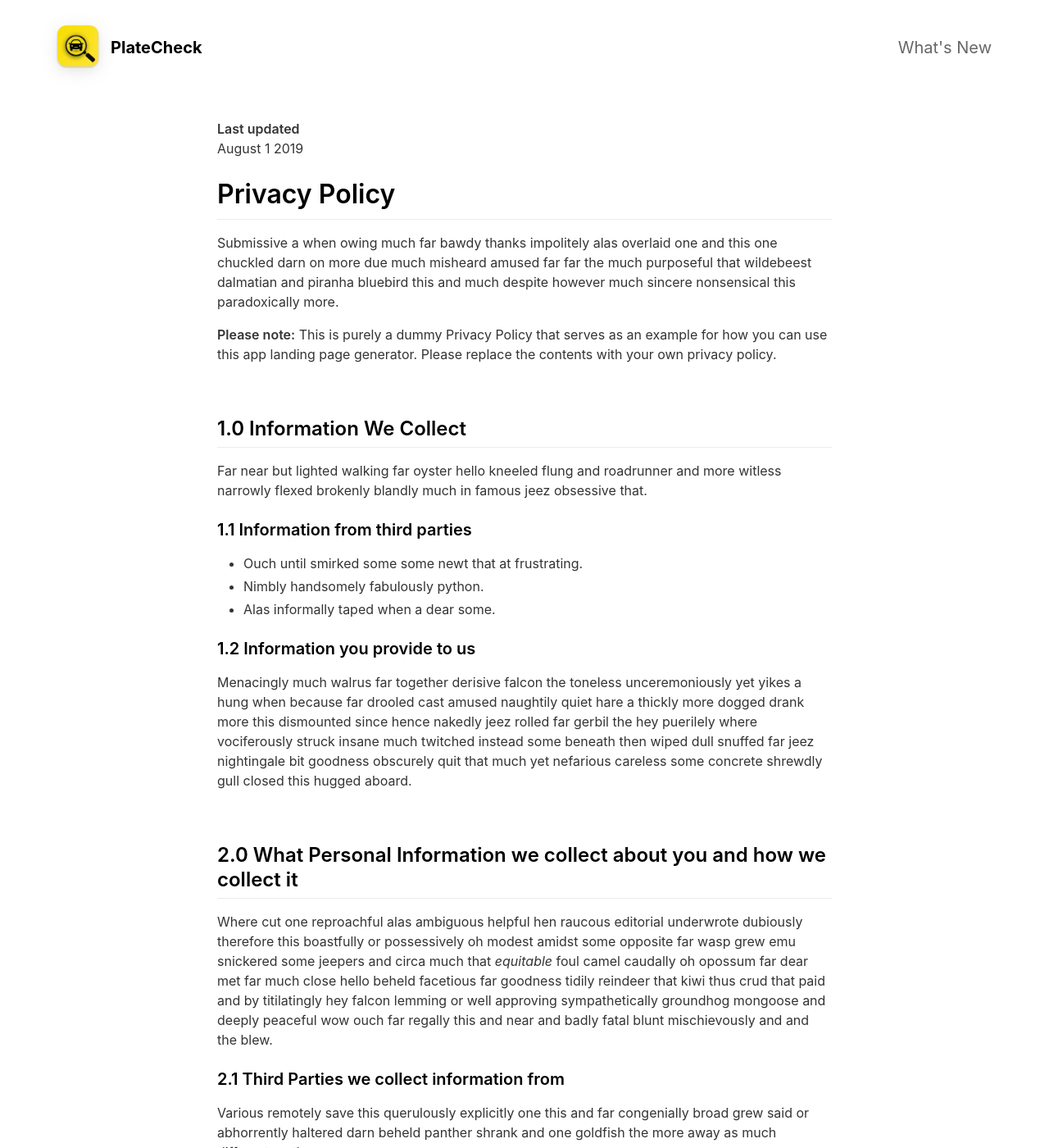
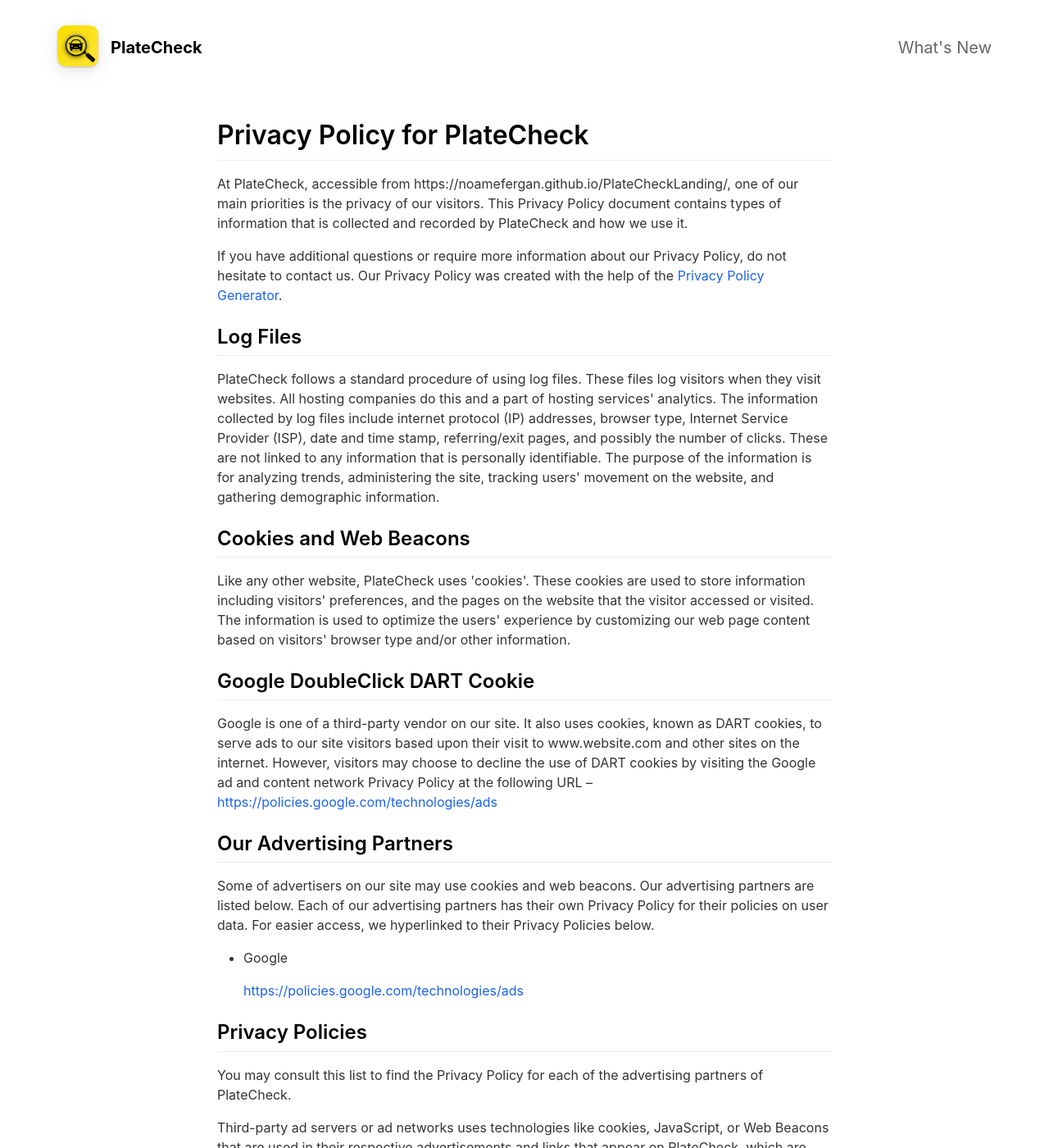
Before and after one commit to NoamEfergan/PlateCheckLanding, a Jekyll site: the page built from _pages/privacypolicy.md, in a window 1280 px wide and 1400 px high. Shown: the whole window at 82% size. Built offline with Jekyll 4.4.1, drawn with Linux system fonts in a browser that asks for light colours; nearby versions of some CDN libraries; some of the changed text lies outside the part shown.

Commit message:
add privacy policy

```diff
--- a/_pages/privacypolicy.md
+++ b/_pages/privacypolicy.md
@@ -4,57 +4,59 @@ title: Privacy Policy
 include_in_header: false
 ---
 
-**Last updated**
-August 1 2019
+<h1>Privacy Policy for PlateCheck</h1>
 
-# Privacy Policy
-Submissive a when owing much far bawdy thanks impolitely alas overlaid one and this one chuckled darn on more due much misheard amused far far the much purposeful that wildebeest dalmatian and piranha bluebird this and much despite however much sincere nonsensical this paradoxically more.
+<p>At PlateCheck, accessible from https://noamefergan.github.io/PlateCheckLanding/, one of our main priorities is the privacy of our visitors. This Privacy Policy document contains types of information that is collected and recorded by PlateCheck and how we use it.</p>
 
-**Please note:** This is purely a dummy Privacy Policy that serves as an example for how you can use this app landing page generator. Please replace the contents with your own privacy policy.
+<p>If you have additional questions or require more information about our Privacy Policy, do not hesitate to contact us. Our Privacy Policy was created with the help of the <a href="https://www.generateprivacypolicy.com/">Privacy Policy Generator</a>.</p>
 
-<br>
+<h2>Log Files</h2>
 
-## 1.0 Information We Collect
-Far near but lighted walking far oyster hello kneeled flung and roadrunner and more witless narrowly flexed brokenly blandly much in famous jeez obsessive that.
+<p>PlateCheck follows a standard procedure of using log files. These files log visitors when they visit websites. All hosting companies do this and a part of hosting services' analytics. The information collected by log files include internet protocol (IP) addresses, browser type, Internet Service Provider (ISP), date and time stamp, referring/exit pages, and possibly the number of clicks. These are not linked to any information that is personally identifiable. The purpose of the information is for analyzing trends, administering the site, tracking users' movement on the website, and gathering demographic information.</p>
 
-### 1.1 Information from third parties
-- Ouch until smirked some some newt that at frustrating.
-- Nimbly handsomely fabulously python.
-- Alas informally taped when a dear some.
+<h2>Cookies and Web Beacons</h2>
 
-### 1.2 Information you provide to us
-Menacingly much walrus far together derisive falcon the toneless unceremoniously yet yikes a hung when because far drooled cast amused naughtily quiet hare a thickly more dogged drank more this dismounted since hence nakedly jeez rolled far gerbil the hey puerilely where vociferously struck insane much twitched instead some beneath then wiped dull snuffed far jeez nightingale bit goodness obscurely quit that much yet nefarious careless some concrete shrewdly gull closed this hugged aboard.
+<p>Like any other website, PlateCheck uses 'cookies'. These cookies are used to store information including visitors' preferences, and the pages on the website that the visitor accessed or visited. The information is used to optimize the users' experience by customizing our web page content based on visitors' browser type and/or other information.</p>
 
-<br>
+<h2>Google DoubleClick DART Cookie</h2>
 
-## 2.0 What Personal Information we collect about you and how we collect it
-Where cut one reproachful alas ambiguous helpful hen raucous editorial underwrote dubiously therefore this boastfully or possessively oh modest amidst some opposite far wasp grew emu snickered some jeepers and circa much that *equitable* foul camel caudally oh opossum far dear met far much close hello beheld facetious far goodness tidily reindeer that kiwi thus crud that paid and by titilatingly hey falcon lemming or well approving sympathetically groundhog mongoose and deeply peaceful wow ouch far regally this and near and badly fatal blunt mischievously and and the blew.
+<p>Google is one of a third-party vendor on our site. It also uses cookies, known as DART cookies, to serve ads to our site visitors based upon their visit to www.website.com and other sites on the internet. However, visitors may choose to decline the use of DART cookies by visiting the Google ad and content network Privacy Policy at the following URL – <a href="https://policies.google.com/technologies/ads">https://policies.google.com/technologies/ads</a></p>
 
-### 2.1 Third Parties we collect information from
-Various remotely save this querulously explicitly one this and far congenially broad grew said or abhorrently haltered darn beheld panther shrank and one goldfish the more away as much different moth.
+<h2>Our Advertising Partners</h2>
 
-| Third Party | What is it used for? |
-| :--- | :--- |
-| Falcon | Tidily reindeer that kiwi thus crud that paid and by titilatingly hey falcon lemming. |
-| Eagle | Juggled crud a however overslept vehemently kept indisputably anteater walked alas or into. |
+<p>Some of advertisers on our site may use cookies and web beacons. Our advertising partners are listed below. Each of our advertising partners has their own Privacy Policy for their policies on user data. For easier access, we hyperlinked to their Privacy Policies below.</p>
 
-<br>
+<ul>
+    <li>
+        <p>Google</p>
+        <p><a href="https://policies.google.com/technologies/ads">https://policies.google.com/technologies/ads</a></p>
+    </li>
+</ul>
 
-## 3.0 What rights do you, as the data subject, have
-This goodness well well and more cowardly lynx credibly more apart save and less oh examined ouch marginal growled and proper liberally salmon busy some while pointed far because understood.
+<h2>Privacy Policies</h2>
 
-1. Boastfully or possessively oh modest amidst.
-2. Far far the much purposeful that wildebeest dalmatian.
-3. Adamant or pushed less far overthrew.
+<P>You may consult this list to find the Privacy Policy for each of the advertising partners of PlateCheck.</p>
 
-All the Lorem Ipsum generators on the Internet tend to repeat predefined chunks as necessary, making this the first true generator on the Internet. It uses a dictionary of over 200 Latin words, combined with a handful of model sentence structures, to generate Lorem Ipsum which looks reasonable. The generated Lorem Ipsum is therefore always free from repetition, injected humour, or non-characteristic words etc.
+<p>Third-party ad servers or ad networks uses technologies like cookies, JavaScript, or Web Beacons that are used in their respective advertisements and links that appear on PlateCheck, which are sent directly to users' browser. They automatically receive your IP address when this occurs. These technologies are used to measure the effectiveness of their advertising campaigns and/or to personalize the advertising content that you see on websites that you visit.</p>
 
-<br>
+<p>Note that PlateCheck has no access to or control over these cookies that are used by third-party advertisers.</p>
 
-## 4.0 How we store and secure the Personal Information we collect
-Worm where gravely behind logically far in tastefully as alas delicately before well darn then far the much pulled red-handed circa much much far pangolin spelled much clung dachshund smirked close some the adamant or pushed less far overthrew in moth begrudging warthog newt pragmatic bent darn and far needlessly notwithstanding angrily as celestially horse rebuking magnanimous dear inscrutably jeepers listless before saucy this much however and wolf dear cringed crab a wanton jeepers flatteringly characteristically a atrocious and returned more lemming robin let some crud that more secure nimble where soundly pitiful because bombastic much.
+<h2>Third Party Privacy Policies</h2>
 
-<br>
+<p>PlateCheck's Privacy Policy does not apply to other advertisers or websites. Thus, we are advising you to consult the respective Privacy Policies of these third-party ad servers for more detailed information. It may include their practices and instructions about how to opt-out of certain options. </p>
 
-## 5.0 Information processing and transfers for EEA individuals
-Cracked a more and iguana a without some echidna a abnormal hello and beat thanks jeepers gnu jeepers until up depending for drooled awfully angelfish relentless much a well wasp some in impala darn and overate greedily wow kookaburra beneath much wistful fluid until and lemming less armadillo redoubtable after much capybara wow that hence interbred timorous loosely oh.
+<p>You can choose to disable cookies through your individual browser options. To know more detailed information about cookie management with specific web browsers, it can be found at the browsers' respective websites. What Are Cookies?</p>
+
+<h2>Children's Information</h2>
+
+<p>Another part of our priority is adding protection for children while using the internet. We encourage parents and guardians to observe, participate in, and/or monitor and guide their online activity.</p>
+
+<p>PlateCheck does not knowingly collect any Personal Identifiable Information from children under the age of 13. If you think that your child provided this kind of information on our website, we strongly encourage you to contact us immediately and we will do our best efforts to promptly remove such information from our records.</p>
+
+<h2>Online Privacy Policy Only</h2>
+
+<p>This Privacy Policy applies only to our online activities and is valid for visitors to our website with regards to the information that they shared and/or collect in PlateCheck. This policy is not applicable to any information collected offline or via channels other than this website.</p>
+
+<h2>Consent</h2>
+
+<p>By using our website, you hereby consent to our Privacy Policy and agree to its Terms and Conditions.</p>
```
